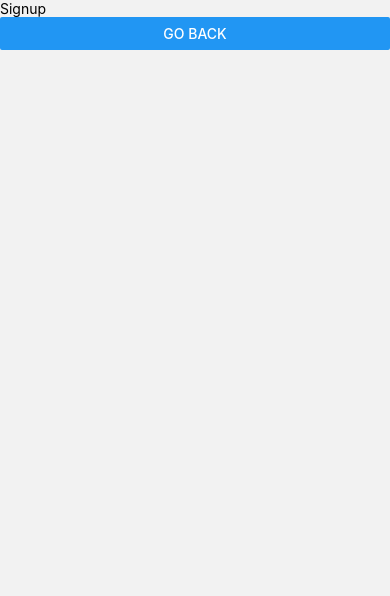
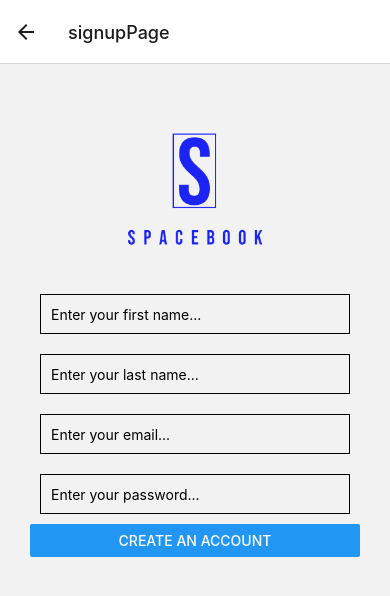
Before and after one commit to iliaChinchaladze/SpaceBookApp, a React Native app: screen /signupPage in a window 390 px wide. Shown: the top 596 px of the page. Built offline with nearby package versions, Linux system fonts and the light colour scheme.

Commit message:
commit on 'master'

```diff
--- a/App.js
+++ b/App.js
@@ -17,9 +17,9 @@ class todo extends Component{
     return (
       <View style={styles.container}>
       <NavigationContainer >
-        <Stack.Navigator initialRouteName="loginPage" screenOptions={{headerShown: false }} >
-        <Stack.Screen name="Login" component={Login}/>
-         <Stack.Screen name="signupPage" component={Signup}/>
+        <Stack.Navigator initialRouteName="loginPage"  >
+        <Stack.Screen name="Login" component={Login} screenOptions={{headerShown: false }}/>
+         <Stack.Screen name="signupPage" component={Signup}  />
          <Stack.Screen name="mainPage" component={MainP}/>
         </Stack.Navigator>
       </NavigationContainer>
--- a/screens/loginPage.js
+++ b/screens/loginPage.js
@@ -27,16 +27,17 @@ class Login extends Component{
         secureTextEntry={true}
         onChangeText={(text)=>{this.setState({password:text})}}
         />
-
+        <View style={{justifyContent: 'space-between',margin:20}}>
             <Button style={styles.button}
               title="Log in"
-          //onPress={() => this.props.navigation.navigate('mainPage')}
               onPress={()=>{this.login()}}
             />
+            <Text style={{alignSelf:"center"}} >or</Text>
             <Button style={styles.button}
               title="Sign up"
               onPress={() => this.props.navigation.navigate('signupPage')}
             />
+        </View>
       </View>
     );
   }
--- a/screens/signupPage.js
+++ b/screens/signupPage.js
@@ -1,21 +1,100 @@
 import React, { Component } from 'react';
-import { Text, View,Button } from 'react-native';
+import { Text, View,Button, TextInput,ScrollView, StyleSheet, Image } from 'react-native';
 
 class Signup extends Component{
+  constructor(props){
+    super(props);
 
+    this.state = {
+        first_name: "",
+        last_name: "",
+        email: "",
+        password: ""
+    }
+}
+
+signup = () => {
+  //Validation here...
+
+  return fetch("http://localhost:3333/api/1.0.0/user", {
+      method: 'post',
+      headers: {
+          'Content-Type': 'application/json'
+      },
+      body: JSON.stringify(this.state)
+  })
+  .then((response) => {
+      if(response.status === 201){
+          return response.json()
+      }else if(response.status === 400){
+          throw 'Failed validation';
+      }else{
+          throw 'Something went wrong';
+      }
+  })
+  .then((responseJson) => {
+         console.log("User created with ID: ", responseJson);
+         this.props.navigation.navigate("Login");
+  })
+  .catch((error) => {
+      console.log(error);
+  })
+}
 
   render(){
     return(
-        <View>
-          <Text>Signup</Text>
-          <Button
-            title="Go back"
-            onPress={() => this.props.navigation.goBack()}
-          />
-        </View>
-
+      <View style={styles.container}>
+      <ScrollView >
+        <Image
+          style={{width:150,height:190, alignSelf:'center'}}
+          source={require("./logo/spacebook-logos_transparent.png")}
+        />
+        <TextInput style={styles.input}
+            placeholder="Enter your first name..."
+            onChangeText={(first_name) => this.setState({first_name})}
+            value={this.state.first_name}
+        />
+        <TextInput style={styles.input}
+            placeholder="Enter your last name..."
+            onChangeText={(last_name) => this.setState({last_name})}
+            value={this.state.last_name}
+        />
+        <TextInput style={styles.input}
+            placeholder="Enter your email..."
+            onChangeText={(email) => this.setState({email})}
+            value={this.state.email}
+        />
+        <TextInput style={styles.input}
+            placeholder="Enter your password..."
+            onChangeText={(password) => this.setState({password})}
+            value={this.state.password}
+            secureTextEntry
+        />
+        <Button
+            title="Create an account"
+            onPress={() => this.signup()}
+        />
+      </ScrollView>
+      </View>
     );
   }
+
 }
+const styles = StyleSheet.create({
+  container:{
+    margin:30,
+  },
+  input:{
+    height: 40,
+    margin: 10,
+    borderWidth: 1,
+    padding: 10,
+  },
+  button:{
+    margin:10,
+    marginVertical:20,
+
+  },
+});
 
 export default Signup;
```
Lines whose indentation alone changed are shown as unchanged.
